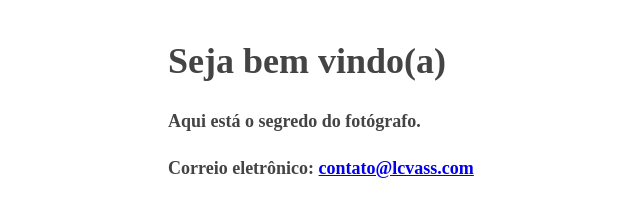
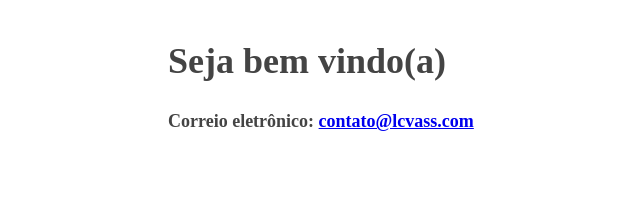
Before and after one commit to lcvass/lcvass.github.io, a plain HTML site: page index.html in a window 1280 px wide. Shown: the whole page, without its empty margins (147-787 px from the left). Drawn offline with Linux system fonts and the light colour scheme.

Commit message:
Update index.html

```diff
--- a/index.html
+++ b/index.html
@@ -4,4 +4,4 @@ name="viewport" content="width=device-width, initial-scale=1"><title>Lucas Vassa
 auto;max-width:650px;line-height:1.6;font-size:18px;color:#444;padding:0
 10px}h1,h2,h3{line-height:1.2}
 </style></head><body><header><h1>Seja bem vindo(a)</h1>
-</header><p><strong>Aqui está o segredo do fotógrafo.</strong></p><p><strong>Correio eletrônico: <a href="mailto:contato@lcvass.com">contato@lcvass.com</a></strong></p></body></html>
+</header><p><strong>Correio eletrônico: <a href="mailto:contato@lcvass.com">contato@lcvass.com</a></strong></p></body></html>
```
